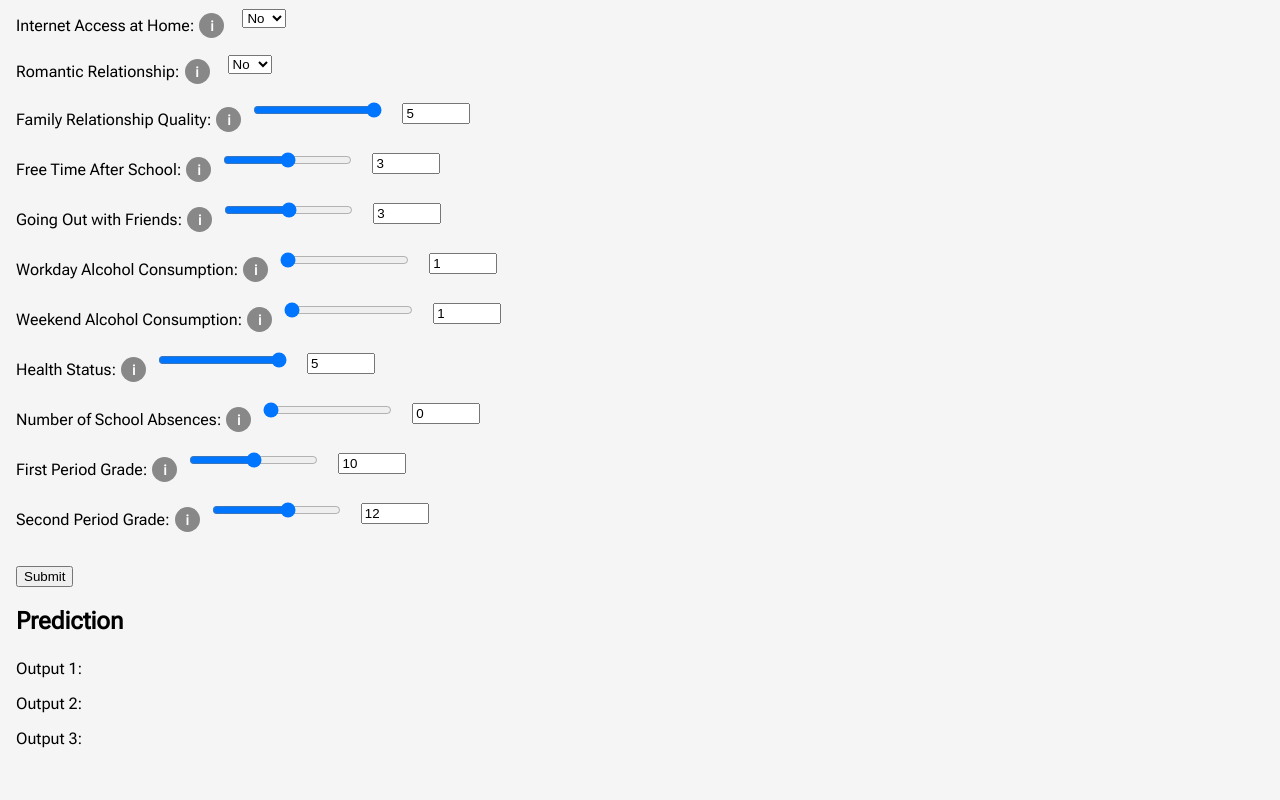
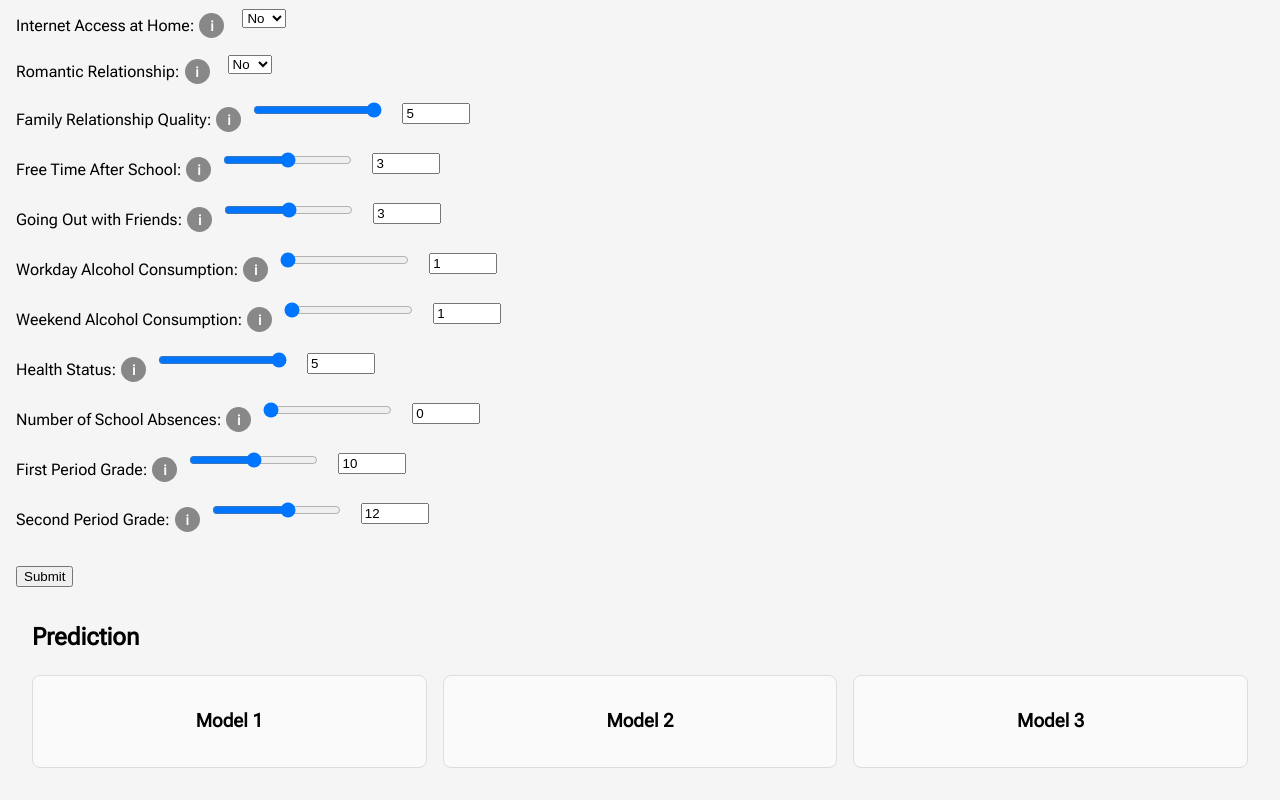
Before and after one commit to Nate-Kim/Grade-Prediction, a React (Vite) app in the folder web_ui/frontend/: page / in a window 1280 px wide. Shown: the part 1230-2030 px from the top of the page. Built offline with nearby package versions, Linux system fonts and the light colour scheme.

Commit message:
Updated prediction layout

```diff
--- a/web_ui/frontend/src/pages/Home.css
+++ b/web_ui/frontend/src/pages/Home.css
@@ -18,3 +18,23 @@
 input, select {
   margin-right: 10px;
 }
+
+.prediction {
+  padding: 1rem;
+}
+
+.prediction-container {
+  margin-top: 1.5rem;
+  display: flex;
+  justify-content: space-between;
+  gap: 1rem;
+}
+
+.prediction-box {
+  flex: 1;
+  text-align: center;
+  padding: 1rem;
+  border: 1px solid #ddd;
+  border-radius: 8px;
+  background-color: #fafafa;
+}
--- a/web_ui/frontend/src/pages/Home.jsx
+++ b/web_ui/frontend/src/pages/Home.jsx
@@ -502,9 +502,9 @@ export default function Home() {
 
       <div className="prediction">
         <h2>Prediction</h2>
-        <div style={{ marginTop: "1.5rem" }}>
-          <div style={{ marginBottom: "1rem" }}>
-            Output 1:{" "}
+        <div className="prediction-container">
+          <div className="prediction-box">
+            <h3>Model 1</h3>
             {loading.model1 ? (
               <ClipLoader size={20} color="#ff8a00" />
             ) : (
@@ -512,8 +512,8 @@ export default function Home() {
             )}
           </div>
 
-          <div style={{ marginBottom: "1rem" }}>
-            Output 2:{" "}
+          <div className="prediction-box">
+            <h3>Model 2</h3>
             {loading.model2 ? (
               <ClipLoader size={20} color="#ff8a00" />
             ) : (
@@ -521,8 +521,8 @@ export default function Home() {
             )}
           </div>
 
-          <div style={{ marginBottom: "1rem" }}>
-            Output 3:{" "}
+          <div className="prediction-box">
+            <h3>Model 3</h3>
             {loading.model3 ? (
               <ClipLoader size={20} color="#ff8a00" />
             ) : (
```
